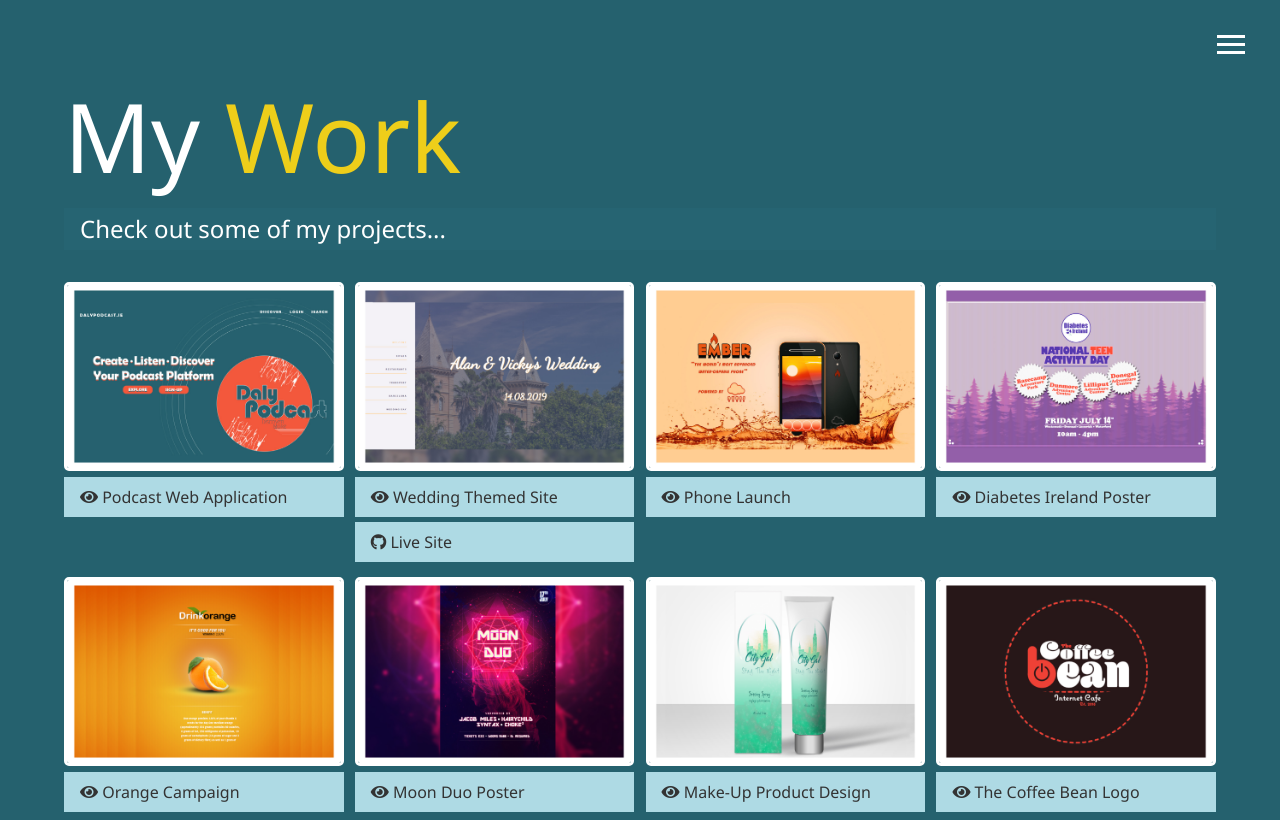
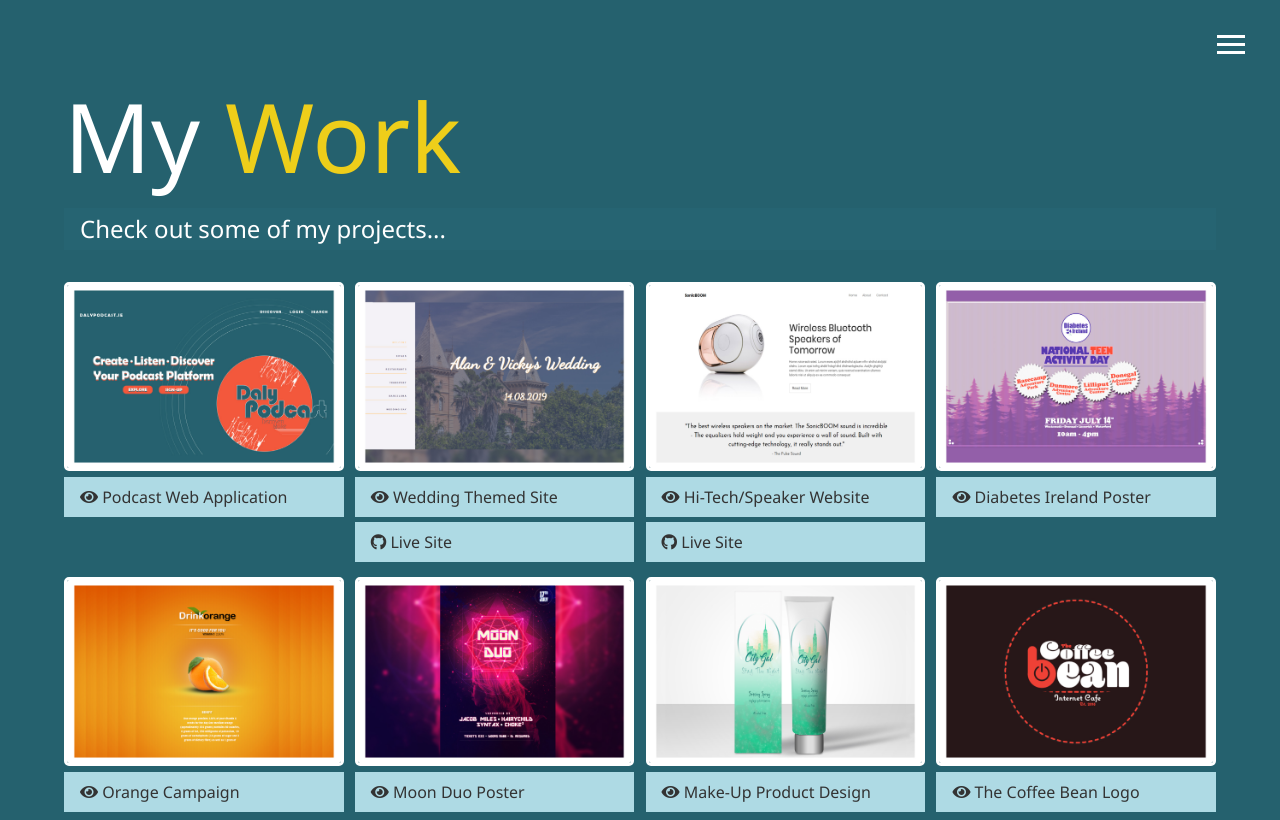
Before and after one commit to rossdalyNCI/Portfolio, a website: page dist/work.html in a window 1280 px wide. Shown: the top 820 px of the page. Drawn offline with Linux system fonts and the light colour scheme.

Commit message:
new live site added

```diff
--- a/dist/work.html
+++ b/dist/work.html
@@ -86,14 +86,14 @@
 
             <div class="item">
                     <a href="#!">
-                        <img class = "myImages" id ="myImg" src="img/projects/project3.jpg" alt="Phone Launch">
+                        <img class = "myImages" id ="myImg" src="img/projects/project15.jpg" alt="Hi-Tech Site">
                     </a>
                     <a href="#" class="btn-light">
-                        <i class="fas fa-eye"></i> Phone Launch
+                        <i class="fas fa-eye"></i> Hi-Tech/Speaker Website
                     </a>
-                    <!--<a href="#" class="btn-dark">
-                           <i class="fab fa-github"></i> Github
-                       </a>-->
+                    <a href="https://rossdalynci.github.io/Hi-Tech_Website/" class="btn-light">
+                           <i class="fab fa-github"></i> Live Site
+                       </a>
                 </div>
 
                 <div class="item">
```
